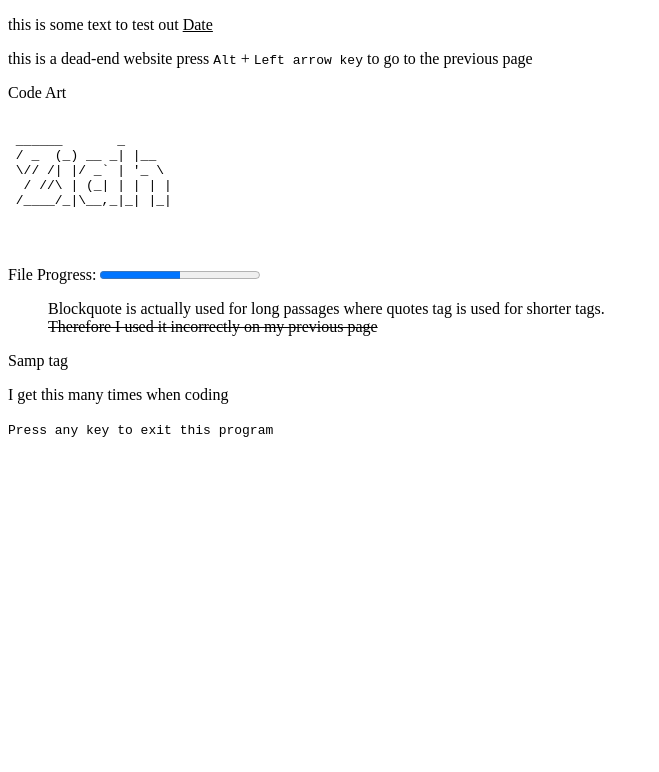
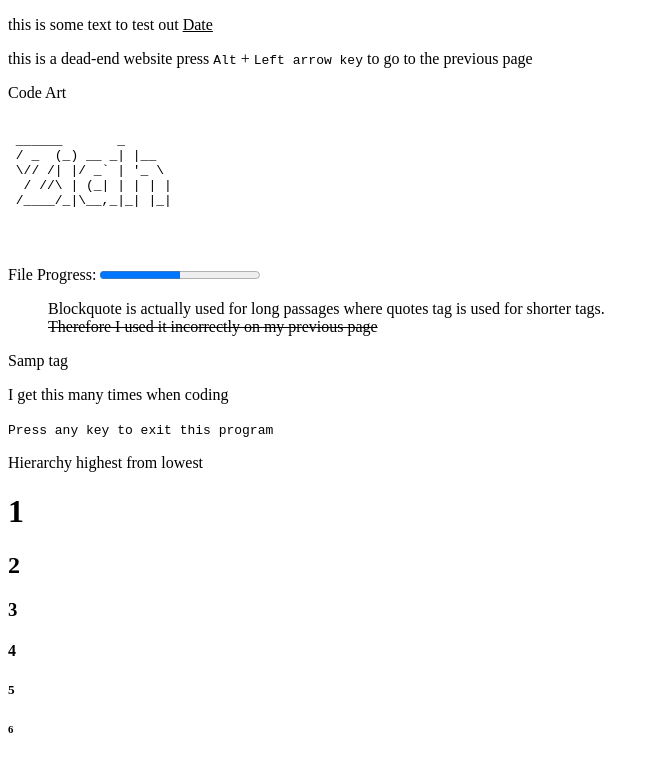
Before and after one commit to Zainap16/Assignment-1---CodeGirls, a plain HTML site: page Websites/other-work.html in a window 1280 px wide. Shown: the whole page, without its empty margins (0-659 px from the left). Drawn offline with Linux system fonts and the light colour scheme.

Commit message:
finished

```diff
--- a/Websites/other-work.html
+++ b/Websites/other-work.html
@@ -45,6 +45,16 @@
         <p>I get this many times when coding</p>
         <samp>Press any key to exit this program</samp>
       </article>
+      <!-- <div>
+        <embed type="video/webm" src="https://www.youtube.com/embed/OYW5hGhnuG8" title="YoungstaCPT - VOC (Voice Of The Cape)" frameborder="0" allow="accelerometer; autoplay; clipboard-write; encrypted-media; gyroscope; picture-in-picture; web-share" allowfullscreen></ width="250" height="200" />
+      </div> -->
+      <p>Hierarchy highest from lowest</p>
+      <h1>1</h1>
+      <h2>2</h2>
+      <h3>3</h3>
+      <h4>4</h4>
+      <h5>5</h5>
+      <h6>6</h6>
     </main>
   </body>
 </html>
```
